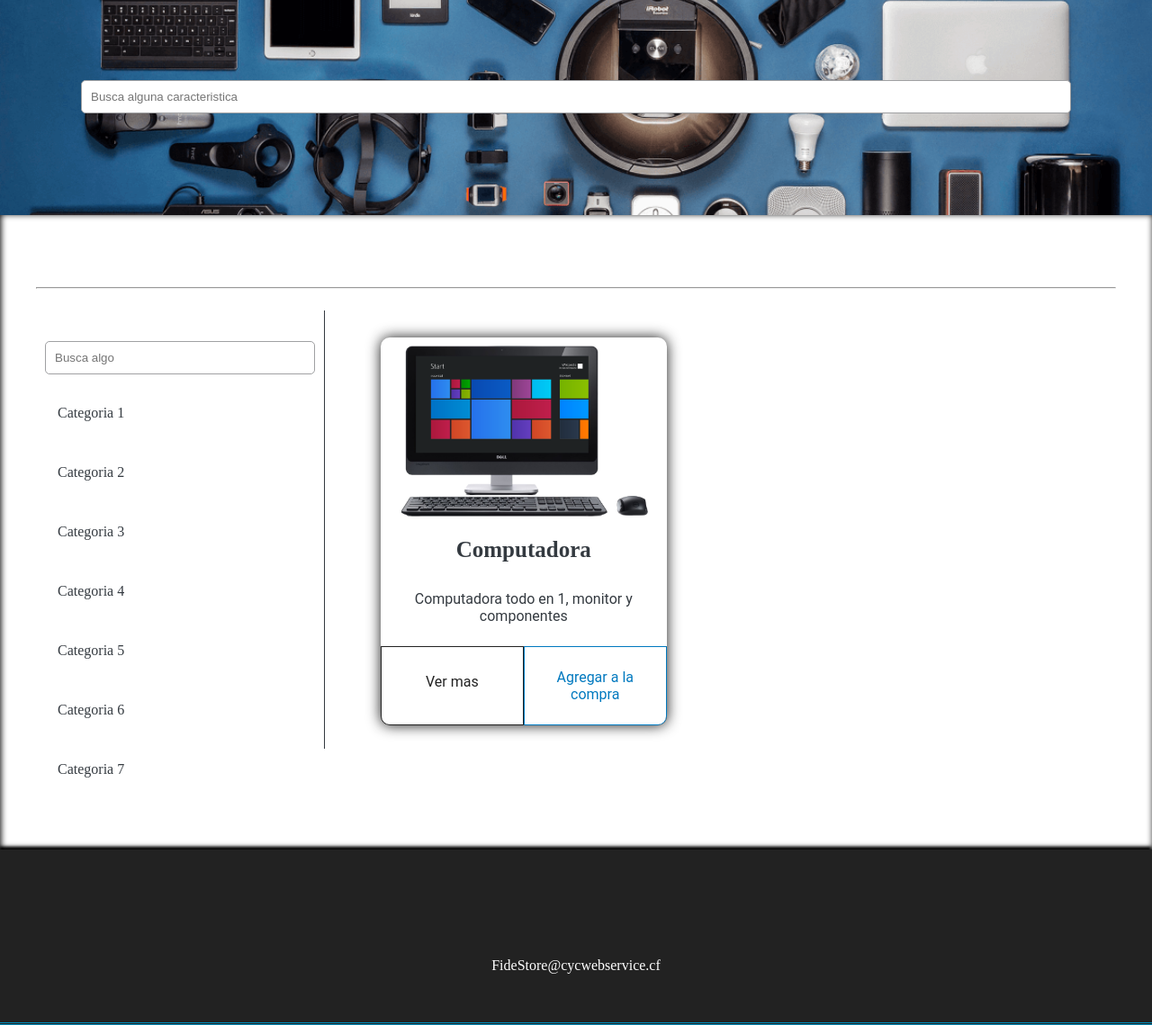
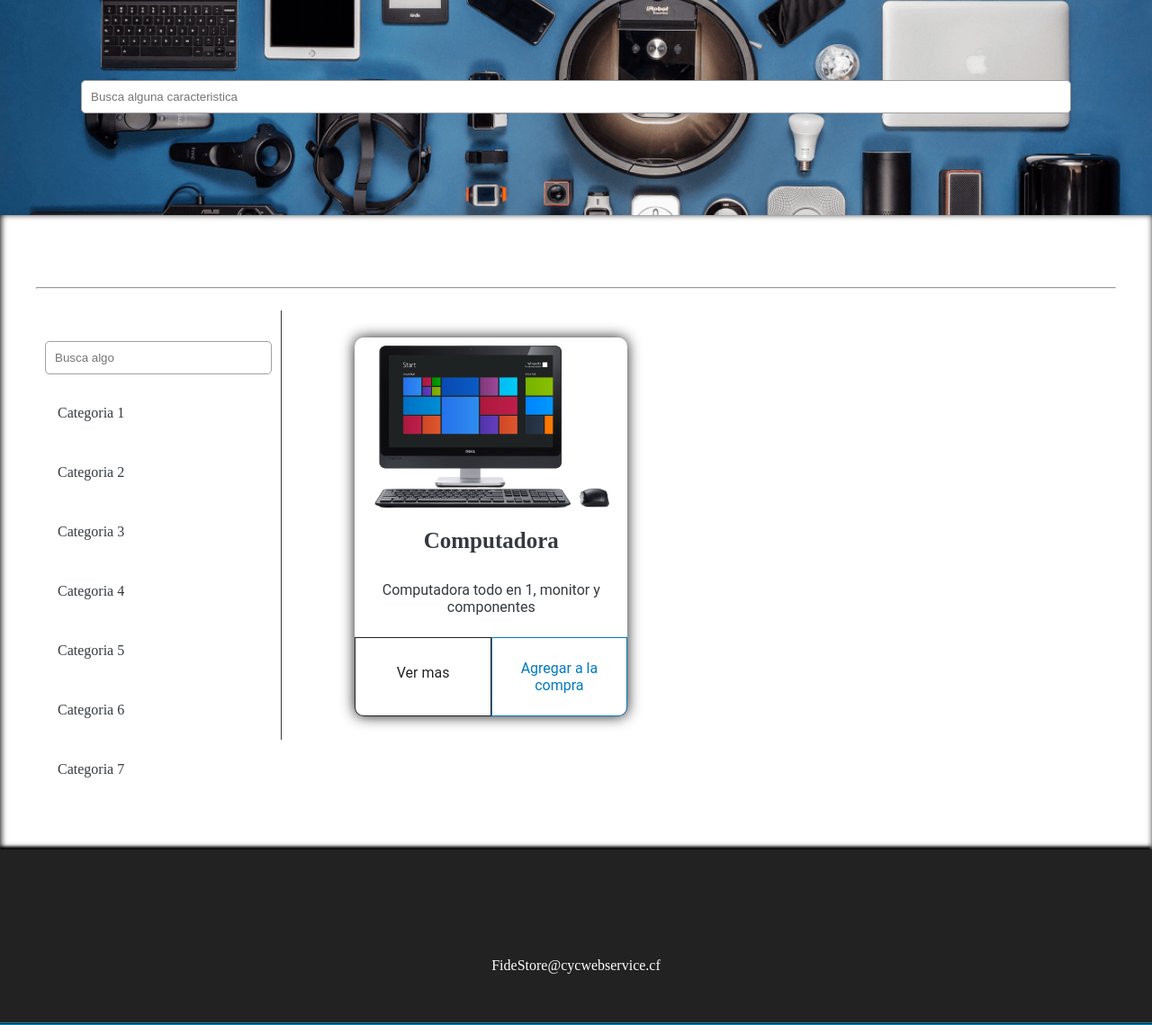
Before and after one commit to irvin0925/FeDaIr, a PHP site: page /Views/productos.html in a window 1280 px wide. Shown: the part 97-1236 px from the top of the page at 90% size. Run offline with PHP 8.4, Linux system fonts and the light colour scheme; data comes from the database, SQL or seed files in the repository.

Commit message:
Commit cambio de tamano de productos

```diff
--- a/src/Assets/CSS/fidestore.css
+++ b/src/Assets/CSS/fidestore.css
@@ -86,12 +86,12 @@
 
 .category-box {
     display: inline-block;
-    width: 20em;
+    width: 17em;
 }
 
 .products-area {
     height: 100%;
-    width: calc(100% - 20em);
+    width: calc(100% - 17em);
     float: right;
     display: block;
     border-right: none;
--- a/src/Assets/CSS/productos.css
+++ b/src/Assets/CSS/productos.css
@@ -1,5 +1,5 @@
 .carta {
-    width: 72%;
+    width: 65%;
     margin: 30px auto;
     display: block;
     font-family: roboto;
@@ -16,9 +16,14 @@
     -webkit-tap-highlight-color: rgba(255, 255, 255, 0);
 }
 
+.carta:hover {
+    transform: scale(1.05);
+    box-shadow: 0px 0px 15px rgba(0, 0, 0, 0.6);
+}
+
 .carta-image {
     width: 100%;
-    height: 210px;
+    height: 200px;
     display: inline-block;
 }
 
@@ -68,11 +73,6 @@
     background-image: linear-gradient(to left, #0079bf 0%, #0079bf 100%);
 }
 
-.carta:hover {
-    transform: scale(1.05);
-    box-shadow: 5px 5px 15px rgba(0, 0, 0, 0.6);
-}
-
 .carta-title {
     padding: .3em 0;
 }
@@ -86,6 +86,10 @@
         margin: 30px auto;
         max-height: 400px;
         max-width: 357.8px;
+    }
+    .carta:hover {
+        transform: scale(1);
+        box-shadow: 0px 0px 15px rgba(0, 0, 0, 0.6);
     }
     .stat-see {
         padding: 1em;
@@ -104,6 +108,10 @@
         margin: 30px auto;
         max-height: 405px;
     }
+    .carta:hover {
+        transform: scale(1);
+        box-shadow: 0px 0px 15px rgba(0, 0, 0, 0.6);
+    }
     .products-area::after {
         display: block;
         height: auto;
--- a/src/Assets/CSS/productos2.css
+++ b/src/Assets/CSS/productos2.css
@@ -13,7 +13,7 @@
 }
 
 .product-item-list {
-    flex: 1 0 22em;
+    flex: 1 0 21em;
     position: relative;
     height: auto;
 }
```
